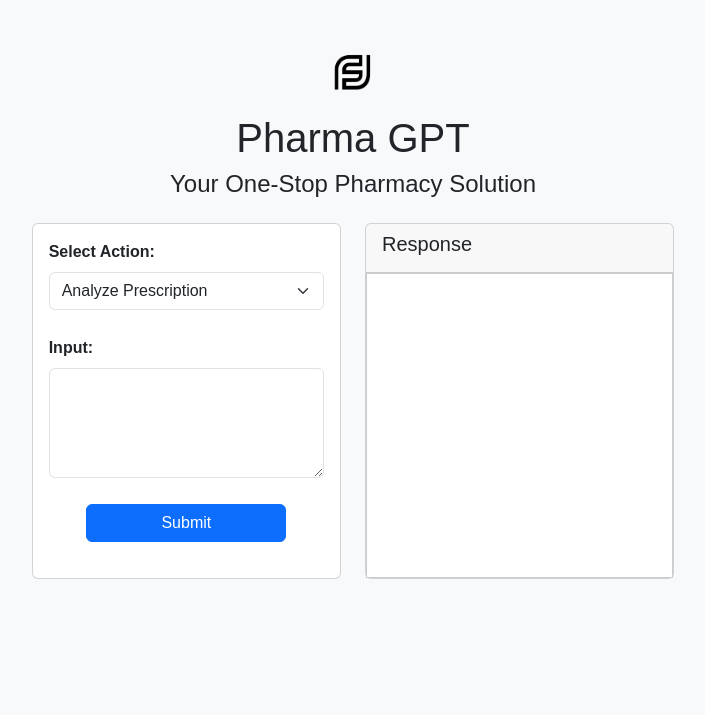
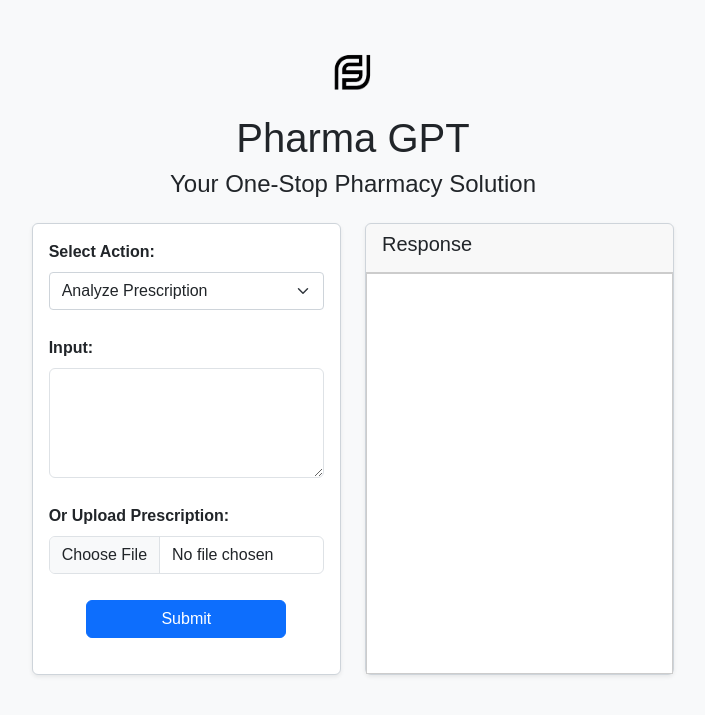
Before and after one commit to naderfyi/pharmaGPT, a Flask app: page / in a window 1280 px wide. Shown: the top 715 px of the page, without its empty margins (287-992 px from the left). Run offline with Flask 3, Linux system fonts and the light colour scheme; some libraries are stand-ins or nearby versions.

Commit message:
added upload prescription feature

```diff
--- a/app.py
+++ b/app.py
@@ -5,12 +5,81 @@ import os
 from pharmaGPT import (extract_prescription_info, get_drug_information, validate_prescription,
                        check_drug_interactions, search_drug_or_condition)
 
+from werkzeug.utils import secure_filename
+import pytesseract
+from PIL import Image
+
 app = Flask(__name__)
 CORS(app)
+
+# Configure upload folder and allowed extensions
+UPLOAD_FOLDER = 'uploads'
+ALLOWED_EXTENSIONS = {'png', 'jpg', 'jpeg', 'webp'}
+app.config['UPLOAD_FOLDER'] = UPLOAD_FOLDER
+
+# Ensure the upload folder exists
+os.makedirs(UPLOAD_FOLDER, exist_ok=True)
+
+def allowed_file(filename):
+    return '.' in filename and filename.rsplit('.', 1)[1].lower() in ALLOWED_EXTENSIONS
+
+def extract_text_from_image(image_path):
+    try:
+        text = pytesseract.image_to_string(Image.open(image_path))
+        return text
+    except Exception as e:
+        return f"An error occurred while extracting text: {str(e)}"
 
 @app.route('/')
 def index():
     return render_template('index.html')
+
+@app.errorhandler(404)
+def not_found(error):
+    return jsonify({'error': 'Not found'}), 404
+
+@app.errorhandler(500)
+def internal_error(error):
+    return jsonify({'error': 'Internal server error'}), 500
+
+@app.route('/upload_and_process_image', methods=['POST'])
+def upload_and_process_image():
+    action = request.form.get('action') or (request.json and request.json.get('action'))
+    if not action:
+        return jsonify({'error': 'No action specified'}), 400
+
+    request_data = ''
+    if 'file' in request.files:
+        file = request.files['file']
+        if file.filename == '' or not allowed_file(file.filename):
+            return jsonify({'error': 'No selected file or file type not allowed'}), 400
+
+        filename = secure_filename(file.filename)
+        file_path = os.path.join(app.config['UPLOAD_FOLDER'], filename)
+        file.save(file_path)
+
+        # Extract text from the uploaded image
+        request_data = extract_text_from_image(file_path)
+    elif request.json and 'input' in request.json:
+        request_data = request.json['input']
+
+    if not request_data:
+        return jsonify({'error': 'No input provided'}), 400
+
+    # Mapping actions to processing functions
+    action_mapping = {
+        'analyze_prescription': extract_prescription_info,
+        'validate_prescription': validate_prescription,
+        'get_drug_information': get_drug_information,
+        'check_drug_interactions': lambda x: check_drug_interactions(x.split(',')),
+        'search_drug_or_condition': search_drug_or_condition
+    }
+
+    process_function = action_mapping.get(action)
+    if not process_function:
+        return jsonify({'error': 'Invalid action'}), 400
+
+    return validate_and_process_request(request_data, process_function)
 
 @app.route('/img/<path:filename>')
 def send_img(filename):
--- a/static/css/style.css
+++ b/static/css/style.css
@@ -2,38 +2,51 @@ body {
     font-family: Arial, sans-serif;
     max-width: 800px;
     margin: auto;
+    background-color: #f8f9fa;
 }
+
+h1, h2.subtitle {
+    text-align: center;
+}
+
 h1 {
-    text-align: center;
     margin-top: 0;
 }
+
 h2.subtitle {
-    text-align: center;
     font-size: 18px;
     font-weight: normal;
     margin-top: -15px;
     margin-bottom: 20px;
 }
+
 img.logo {
     display: block;
     max-width: 50px;
-    margin-left: auto;
-    margin-right: auto;
+    margin: auto;
     margin-bottom: 0px;
 }
+
 form {
     display: flex;
     flex-direction: column;
     gap: 10px;
     margin-bottom: 20px;
 }
+
 label {
     font-weight: bold;
 }
-textarea, input[type="text"], select {
+
+textarea, input[type="text"], select, .form-select {
     width: 100%;
+    padding: .375rem .75rem;
+    border: 1px solid #ced4da;
+    border-radius: .25rem;
+    background-color: #fff;
 }
-button {
+
+.button, button {
     width: 200px;
     align-self: center;
     background-color: #007BFF;
@@ -44,37 +57,60 @@ button {
     font-size: 16px;
     cursor: pointer;
 }
-button:hover {
+
+.button:hover, button:hover {
     background-color: #0056B3;
 }
-#response {
+
+#response, .response-area {
     border: 1px solid #ccc;
     padding: 10px;
     min-height: 100px;
+    overflow-y: auto;
 }
+
 .logo {
     width: 100px;
     height: auto;
 }
-.response-area {
-    height: calc(1.5em * 4 + 1rem + 2px);
-    overflow-y: auto;
+
+.card-header h2 {
+    font-size: 1.25rem;
 }
+
+.card {
+    box-shadow: 0 0.125rem 0.25rem rgba(0,0,0,.075);
+    border: 1px solid #ced4da;
+    height: 100%;
+}
+
+.d-flex {
+    display: flex;
+    flex-direction: column;
+}
+
+.flex-grow-1 {
+    flex-grow: 1;
+}
+
+.label-file-upload, .custom-file-upload {
+    background-color: #f8f9fa;
+    border: 1px solid #ced4da;
+    border-radius: .25rem;
+    padding: .375rem .75rem;
+    display: inline-block;
+    cursor: pointer;
+    color: #495057;
+    width: 100%;
+    text-align: left;
+}
+
+.label-file-upload:hover, .custom-file-upload:hover {
+    background-color: #e2e6ea;
+}
+
 @media (max-width: 991px) {
     .response-area {
         height: auto;
     }
 }
-.card-header h2 {
-    font-size: 1.25rem;
-}
-.card {
-    height: 100%;
-}
-.d-flex {
-    display: flex;
-    flex-direction: column;
-}
-.flex-grow-1 {
-    flex-grow: 1;
-}
--- a/static/js/script.js
+++ b/static/js/script.js
@@ -3,38 +3,39 @@ document.getElementById('pharmacistForm').addEventListener('submit', async (even
 
     const action = document.getElementById('action').value;
     const input = document.getElementById('input').value.trim();
-    if (!input) {
-        alert('Input is required.');
+    const fileUpload = document.getElementById('fileUpload').files[0];
+    const responseDiv = document.getElementById('response');
+    responseDiv.innerHTML = 'Loading...';
+
+    let fetchOptions = {
+        method: 'POST',
+    };
+
+    // Check if the user has uploaded a file or provided text input
+    if (fileUpload) {
+        // Prepare FormData for file upload
+        let formData = new FormData();
+        formData.append('file', fileUpload);
+        formData.append('action', action); // Append action to FormData for server-side logic
+        fetchOptions.body = formData;
+    } else if (input) {
+        // Prepare JSON payload for text input
+        let payload = {
+            action: action, // Include the action in the JSON payload
+            input: input,   // Rename 'input' to match server expectation
+        };
+        fetchOptions.headers = { 'Content-Type': 'application/json' };
+        fetchOptions.body = JSON.stringify(payload);
+    } else {
+        alert('Please provide input or upload a file.');
+        responseDiv.innerHTML = '';
         return;
     }
 
-    const responseDiv = document.getElementById('response');
-    responseDiv.innerHTML = 'Loading...';
-
-    let payload = {};
-    switch (action) {
-        case 'analyze_prescription':
-        case 'validate_prescription':
-            payload = { prescription_text: input };
-            break;
-        case 'get_drug_information':
-        case 'search_drug_or_condition':
-            payload = { drug_name: input };
-            break;
-        case 'check_drug_interactions':
-            payload = { drug_list: input.split(',').map(drug => drug.trim()) };
-            break;
-    }
-
     try {
-        const response = await fetch(`/${action}`, {
-            method: 'POST',
-            headers: { 'Content-Type': 'application/json' },
-            body: JSON.stringify(payload)
-        });
-
+        const response = await fetch('/upload_and_process_image', fetchOptions);
         const data = await response.json();
-        responseDiv.innerHTML = data.success ? data.response.replace(/\n/g, '<br>') : `An error occurred: ${error.message}. Please try again.`;
+        responseDiv.innerHTML = data.success ? data.response.replace(/\n/g, '<br>') : `An error occurred: ${data.error}. Please try again.`;
     } catch (error) {
         responseDiv.innerHTML = `An error occurred: ${error.message}. Please try again.`;
         console.error(error);
--- a/templates/index.html
+++ b/templates/index.html
@@ -21,7 +21,8 @@
                     <div class="col-md-6 d-flex">
                         <div class="card flex-grow-1 mb-4 mb-md-0">
                             <div class="card-body">
-                                <form id="pharmacistForm">
+                                <!-- Adjusted form to include both text and file upload -->
+                                <form id="pharmacistForm" action="/upload_and_process_image" method="post" enctype="multipart/form-data">
                                     <div class="mb-3">
                                         <label for="action" class="form-label">Select Action:</label>
                                         <select id="action" name="action" class="form-select" aria-label="Select Action">
@@ -29,13 +30,16 @@
                                             <option value="get_drug_information">Get Drug Information</option>
                                             <option value="validate_prescription">Validate Prescription</option>
                                             <option value="check_drug_interactions">Check Drug Interactions</option>
-                                            <option value="manage_workflow">Manage Workflow</option>
                                             <option value="search_drug_or_condition">Search Drug or Condition</option>
                                         </select>
                                     </div>
                                     <div class="mb-3">
                                         <label for="input" class="form-label">Input:</label>
-                                        <textarea id="input" name="input" rows="4" required class="form-control" aria-label="Input"></textarea>
+                                        <textarea id="input" name="input" rows="4" class="form-control" aria-label="Input"></textarea>
+                                    </div>
+                                    <div class="mb-3">
+                                        <label for="fileUpload" class="form-label">Or Upload Prescription:</label>
+                                        <input type="file" id="fileUpload" name="file" class="form-control" aria-label="File Upload">
                                     </div>
                                     <div class="text-center">
                                         <button type="submit" class="btn btn-primary">Submit</button>
@@ -47,7 +51,7 @@
                     <div class="col-md-6 d-flex">
                         <div class="card flex-grow-1">
                             <div class="card-header">
-                                <h2>Response</h2> <!-- Size reduced via CSS -->
+                                <h2>Response</h2>
                             </div>
                             <div id="response" class="response-area card-body p-3 bg-white">
                                 <!-- Response will be shown here -->
@@ -61,5 +65,5 @@
 
     <script src="https://cdn.jsdelivr.net/npm/bootstrap@5.3.0/dist/js/bootstrap.bundle.min.js"></script>
     <script src="{{ url_for('static', filename='js/script.js') }}"></script>
-    </body>
-    </html>
+</body>
+</html>
```
Also changed, not shown: 1 other file.
